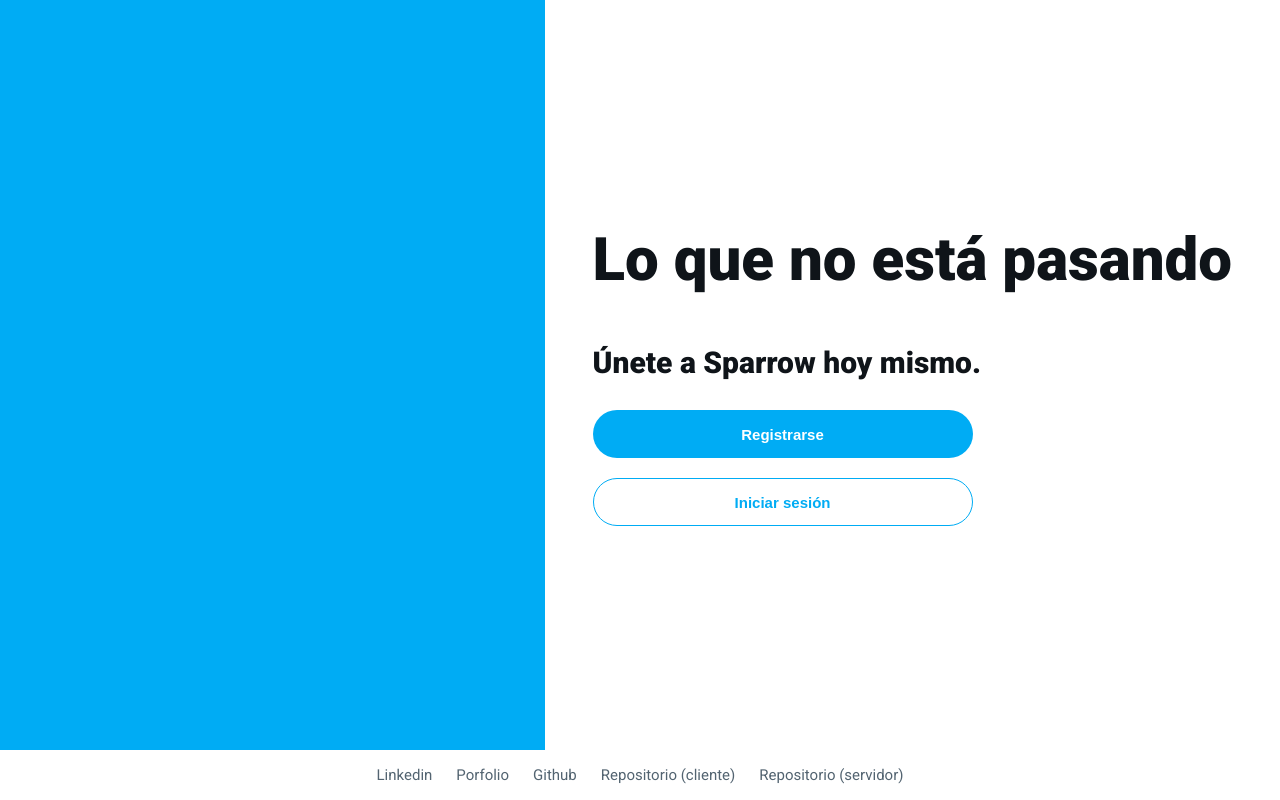
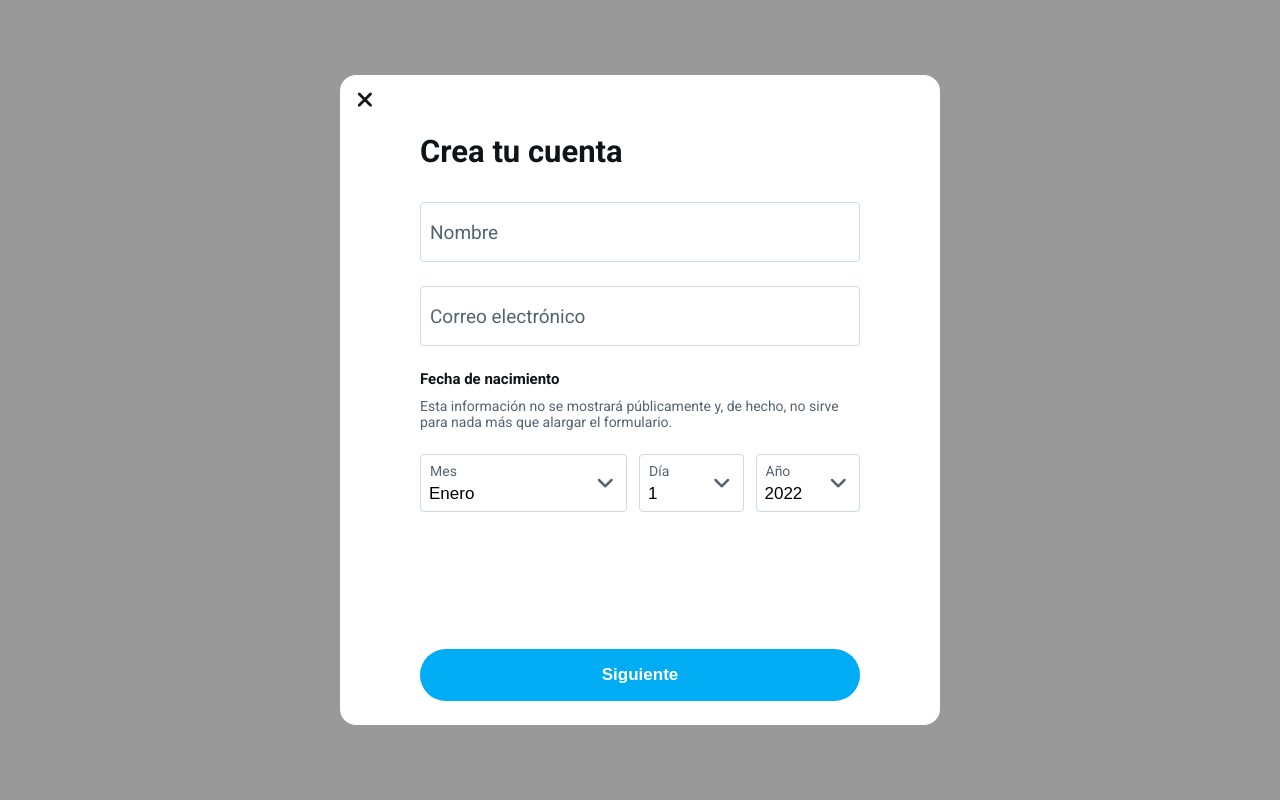
Before and after one commit to joaquinrmi/sparrow-client, a React (Create React App) app: page /signup in a window 1280 px wide. Built offline with nearby package versions, Linux system fonts and the light colour scheme.

Commit message:
Add '/signup' route

```diff
--- a/src/app/app.tsx
+++ b/src/app/app.tsx
@@ -1,7 +1,10 @@
 import React, { useState } from "react";
+import { Routes, Route } from "react-router-dom";
 
 import Welcome from "../pages/welcome";
 import SessionData from "../session_data";
+import SessionContext from "../session_context";
+import Signup from "../pages/signup/";
 
 import "./app.scss";
 
@@ -16,7 +19,32 @@
         }
     });
 
-    return <Welcome />;
+    return <SessionContext.Provider value={{
+        ...userSession,
+        login: (data) =>
+        {
+            setUserSession({
+                logged: true,
+                user: data
+            });
+        },
+        logout: () =>
+        {
+            setUserSession({
+                logged: false,
+                user: {
+                    handle: "",
+                    name: "",
+                    picture: ""
+                }
+            });
+        }
+    }}>
+        <Routes>
+            <Route path="/" element={<Welcome />} />
+            <Route path="/signup" element={<Signup />} />
+        </Routes>
+    </SessionContext.Provider>;
 };
 
 export default App;
```
